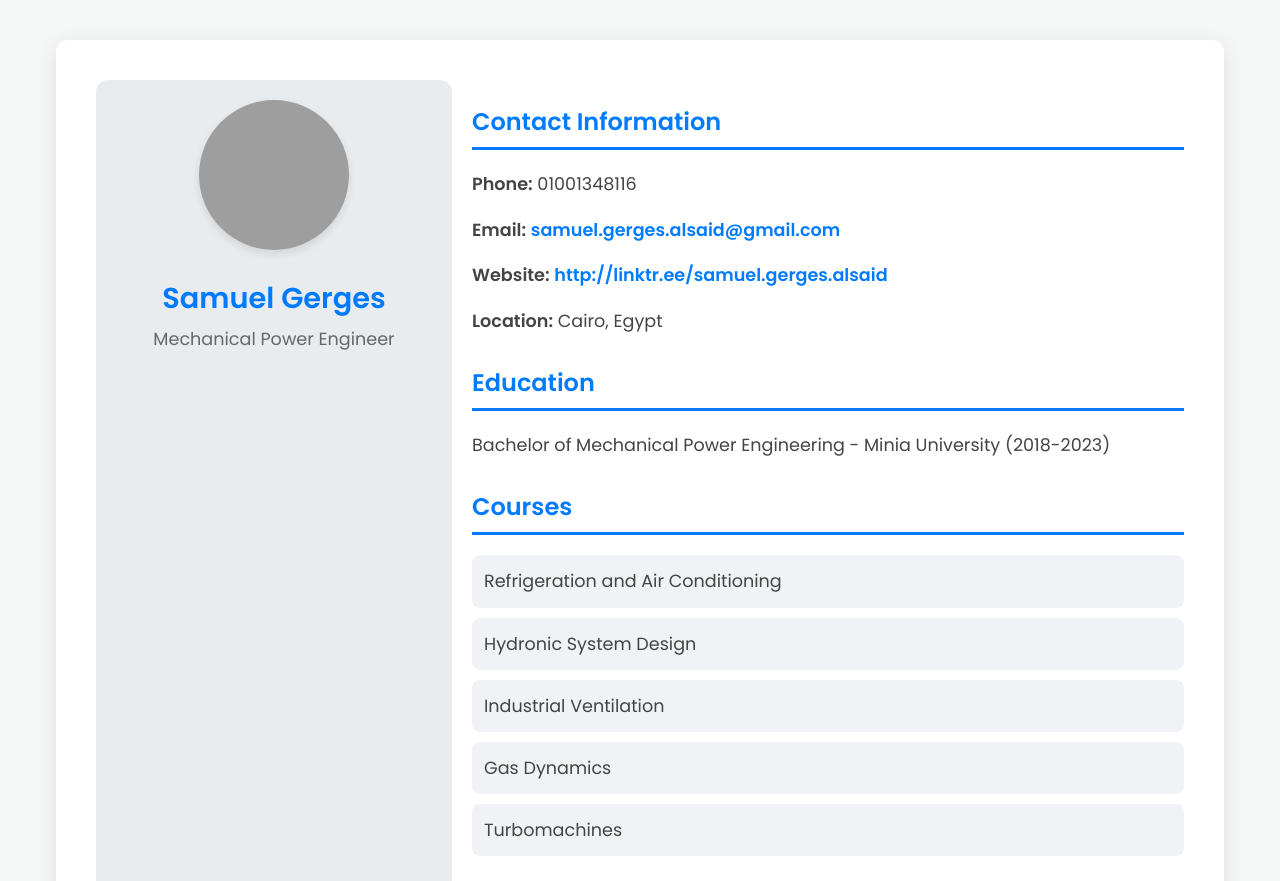
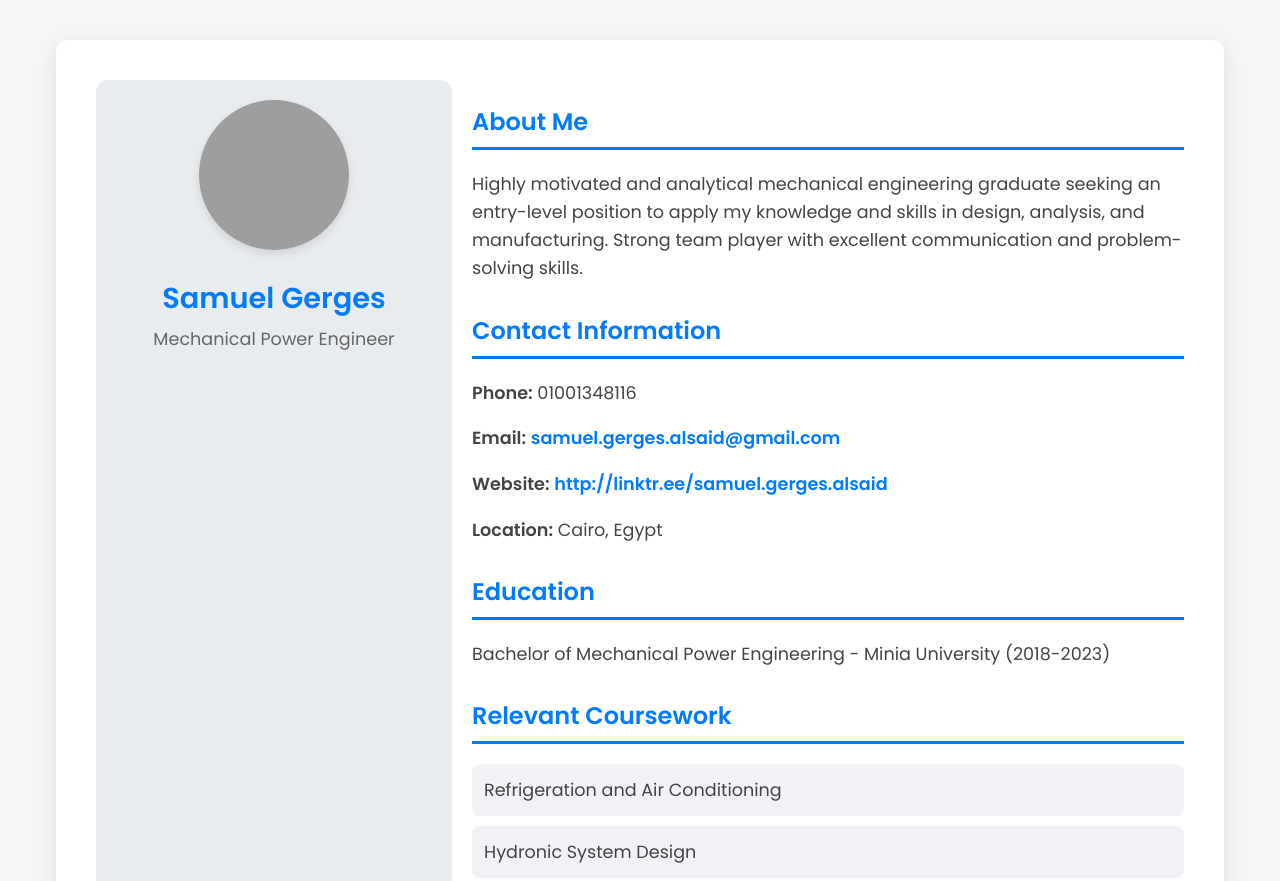
Before and after one commit to samuelgerges12/Samuel-Gerges-, a plain HTML site: page index.html in a window 1280 px wide. Shown: the top 881 px of the page. Drawn offline with Linux system fonts and the light colour scheme; grey boxes are pictures that could not be loaded.

Commit message:
Update index.html

```diff
--- a/index.html
+++ b/index.html
@@ -191,6 +191,12 @@
 
         <!-- Main Content -->
         <div>
+            <!-- About Me -->
+            <section>
+                <h3>About Me</h3>
+                <p>Highly motivated and analytical mechanical engineering graduate seeking an entry-level position to apply my knowledge and skills in design, analysis, and manufacturing. Strong team player with excellent communication and problem-solving skills.</p>
+            </section>
+
             <!-- Contact Information -->
             <section class="contact-info">
                 <h3>Contact Information</h3>
@@ -206,9 +212,9 @@
                 <p>Bachelor of Mechanical Power Engineering - Minia University (2018-2023)</p>
             </section>
 
-            <!-- Courses -->
+            <!-- Relevant Coursework -->
             <section>
-                <h3>Courses</h3>
+                <h3>Relevant Coursework</h3>
                 <ul>
                     <li>Refrigeration and Air Conditioning</li>
                     <li>Hydronic System Design</li>
```
